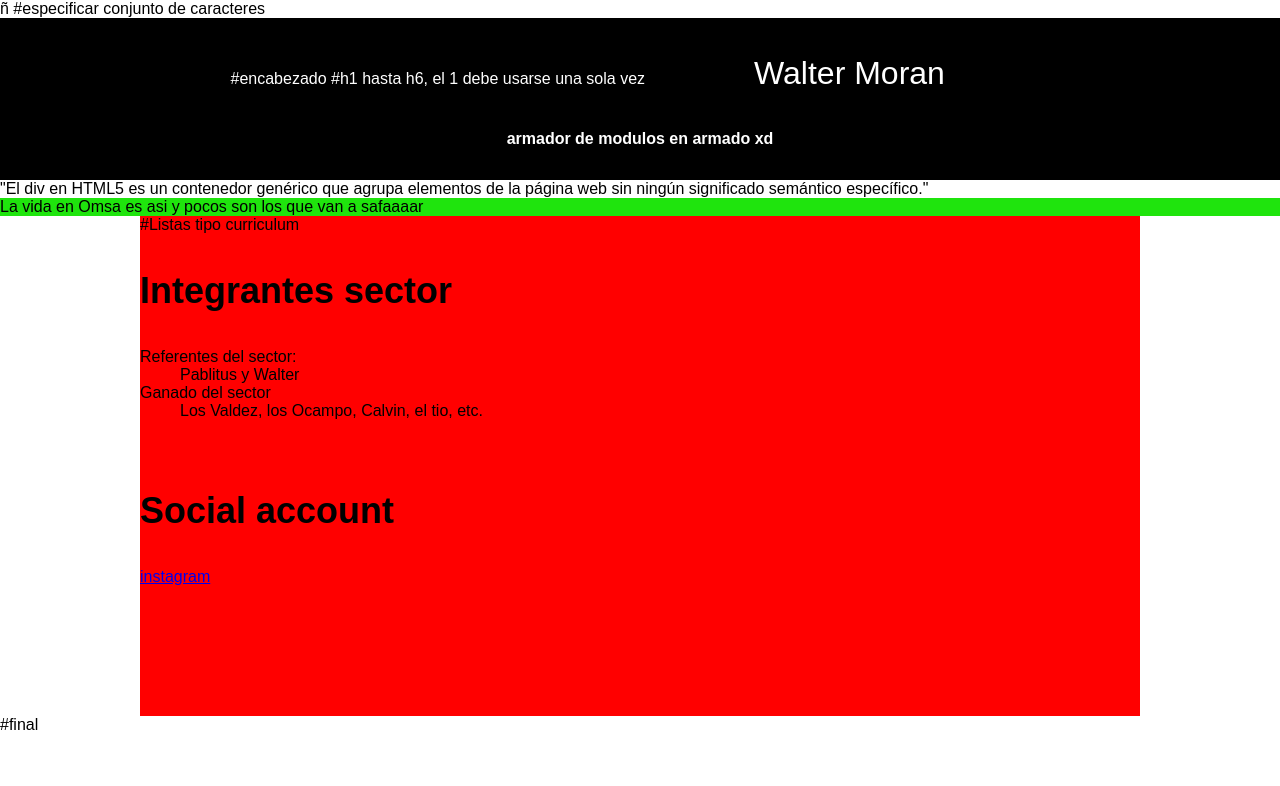
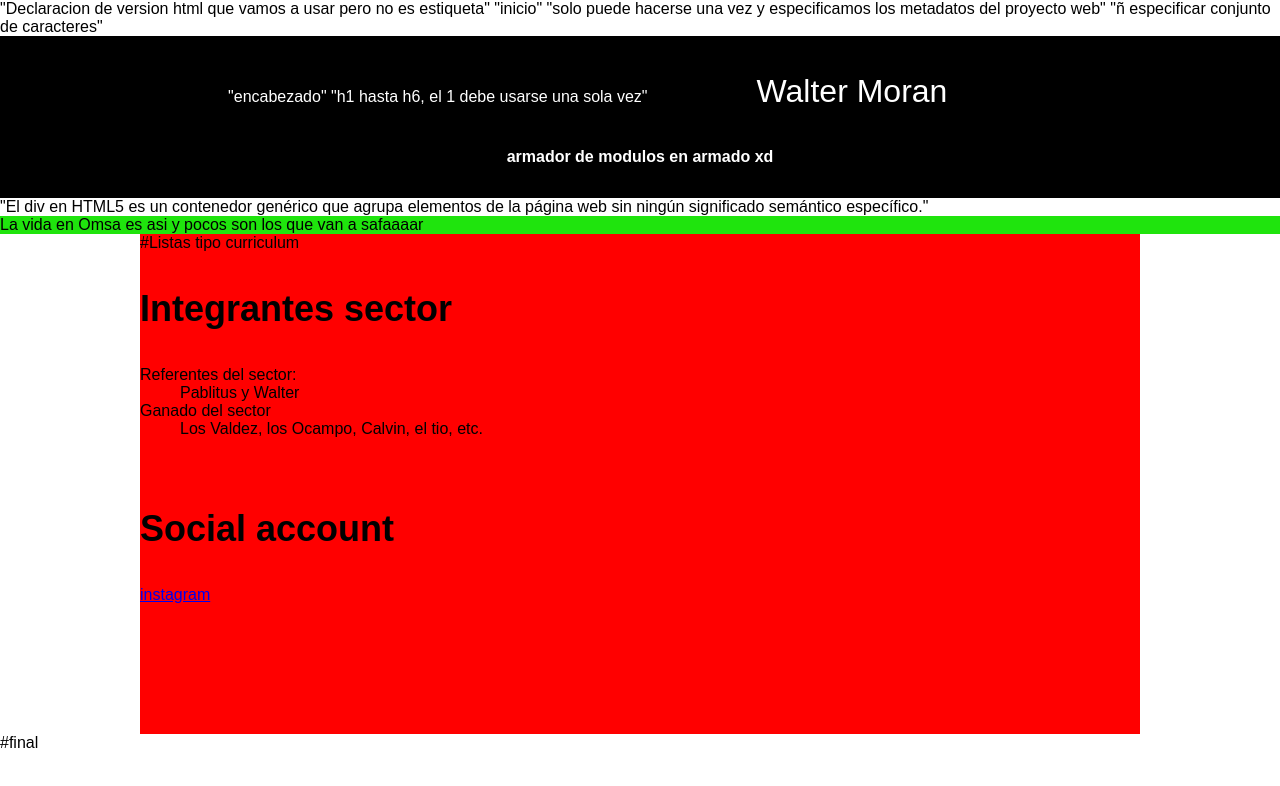
Before and after one commit to WalterMoran24/five_Six_seven, a plain HTML site: page index.html in a window 1280 px wide. Drawn offline with Linux system fonts and the light colour scheme.

Commit message:
nuevos cambios

```diff
--- a/index.html
+++ b/index.html
@@ -1,13 +1,13 @@
-<!DOCTYPE html>
-<html>
-  <head>
+<!DOCTYPE html>"Declaracion de version html que vamos a usar pero no es estiqueta"
+<html>"inicio"
+  <head>"solo puede hacerse una vez y especificamos los metadatos del proyecto web"
     <title>Los chupetes de Omsa</title>
-    <meta charset="utf-8"> ñ #especificar conjunto de caracteres
+    <meta charset="utf-8"> "ñ especificar conjunto de caracteres"
     <meta name ="description" content="Pagina desarrolaada para calcular el sueldo de los chupetes de Omsa">
   </head>
   <body style="font-family: Arial, sans-serif;margin: 0%;">
-    <header style="background-color:black;color:white;text-align: center;padding: 16px;"> #encabezado
-#h1 hasta h6, el 1 debe usarse una sola vez
+    <header style="background-color:black;color:white;text-align: center;padding: 16px;"> "encabezado"
+"h1 hasta h6, el 1 debe usarse una sola vez"
       <h1 style= "display: inline-block;width:400px;font-weight: 200;">Walter Moran</h1>
       <p style= "display: inline-block;width:800px;font-weight: 800">armador de modulos en armado xd</p>
     </header>
```
